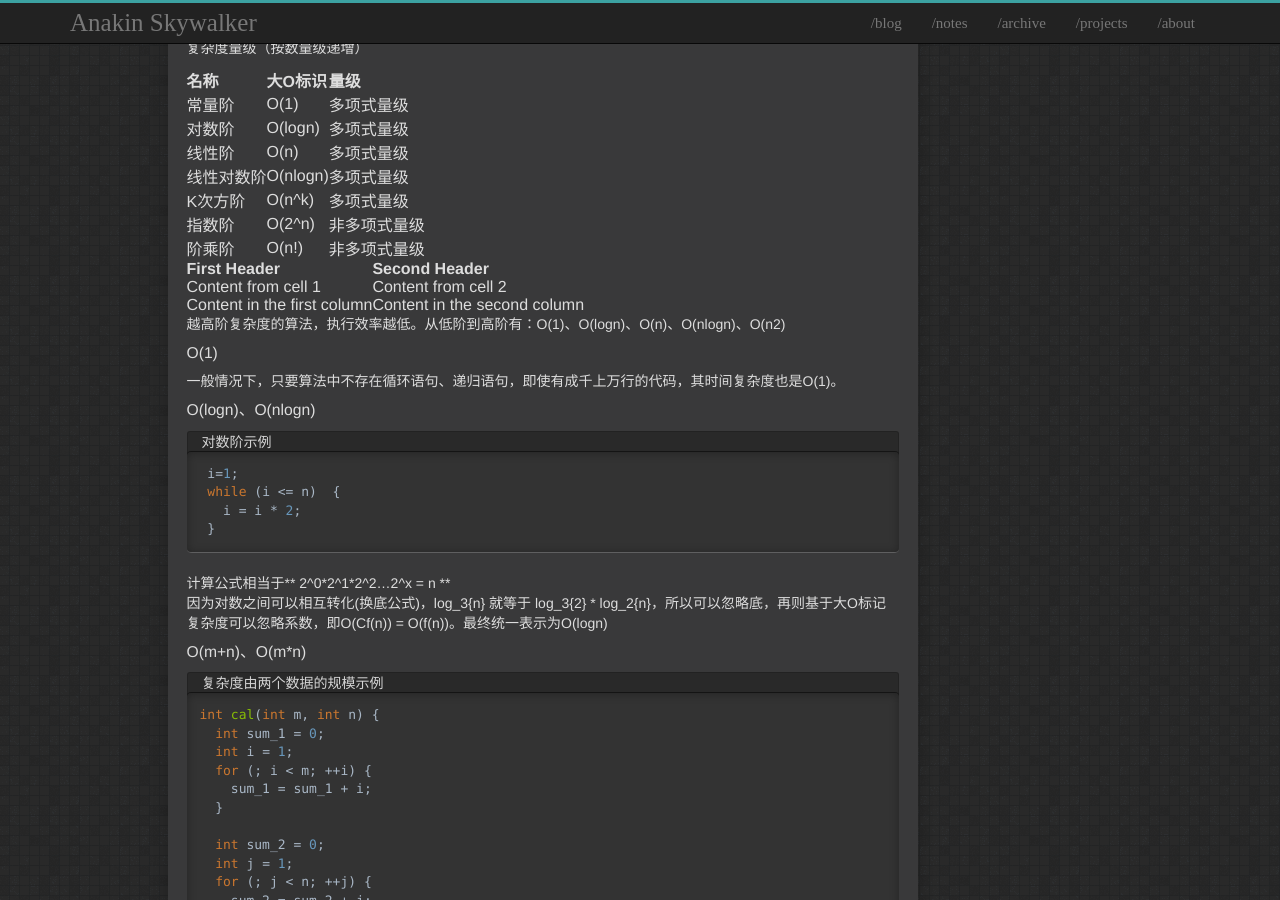
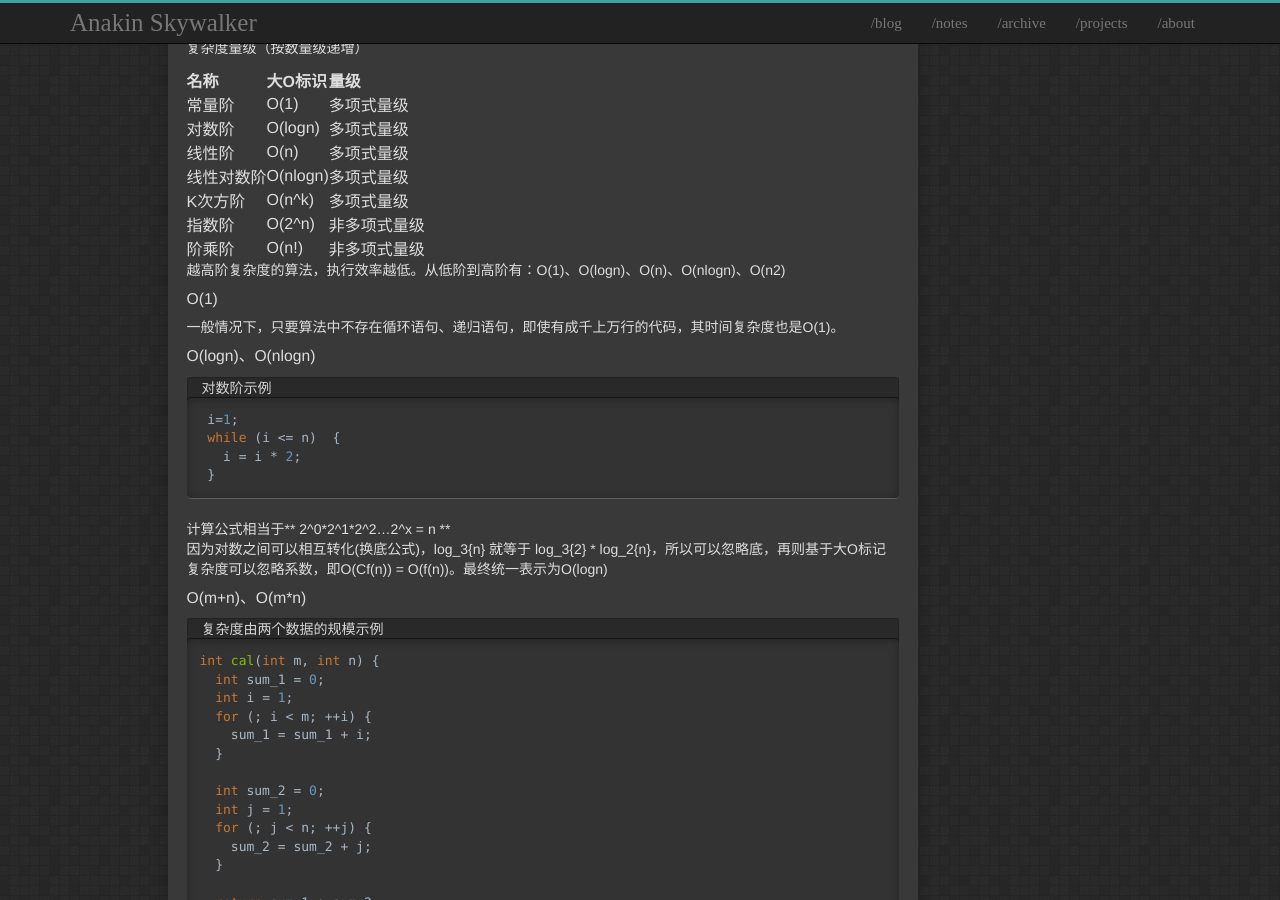
Before and after one commit to AnakinSkyW/AnakinSkyW.github.io, a Jekyll site: the page built from _posts/algorithms/2019-12-12-#1复杂度分析概叙.md, in a window 1280 px wide and 900 px high, scrolled down 465 px. Built offline with Jekyll 4.4.1, drawn with Linux system fonts in a browser that asks for light colours; comment, search, counter and statistics services are not loaded.

Commit message:
:white_check_mark: 表格测试

```diff
--- a/_posts/algorithms/2019-12-12-#1复杂度分析概叙.md
+++ b/_posts/algorithms/2019-12-12-#1复杂度分析概叙.md
@@ -37,11 +37,6 @@ toc: false
 |K次方阶|O(n^k)|多项式量级|
 |指数阶|O(2^n)|非多项式量级|
 |阶乘阶|O(n!)|非多项式量级|
-
-|First Header | Second Header|
-|------------ | -------------|
-|Content from cell 1 | Content from cell 2|
-|Content in the first column | Content in the second column|
 
 越高阶复杂度的算法，执行效率越低。从低阶到高阶有：O(1)、O(logn)、O(n)、O(nlogn)、O(n2)
 
```
